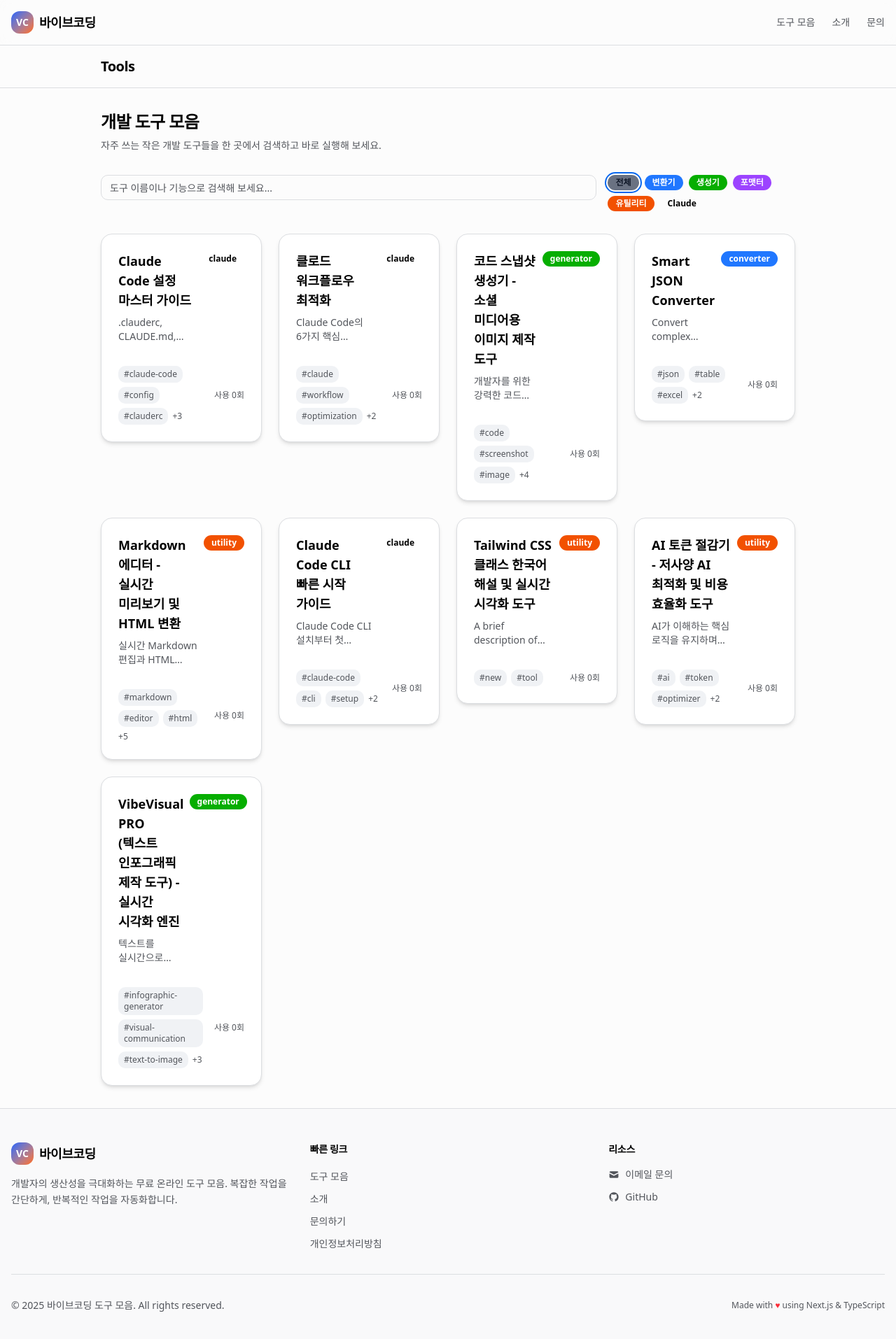
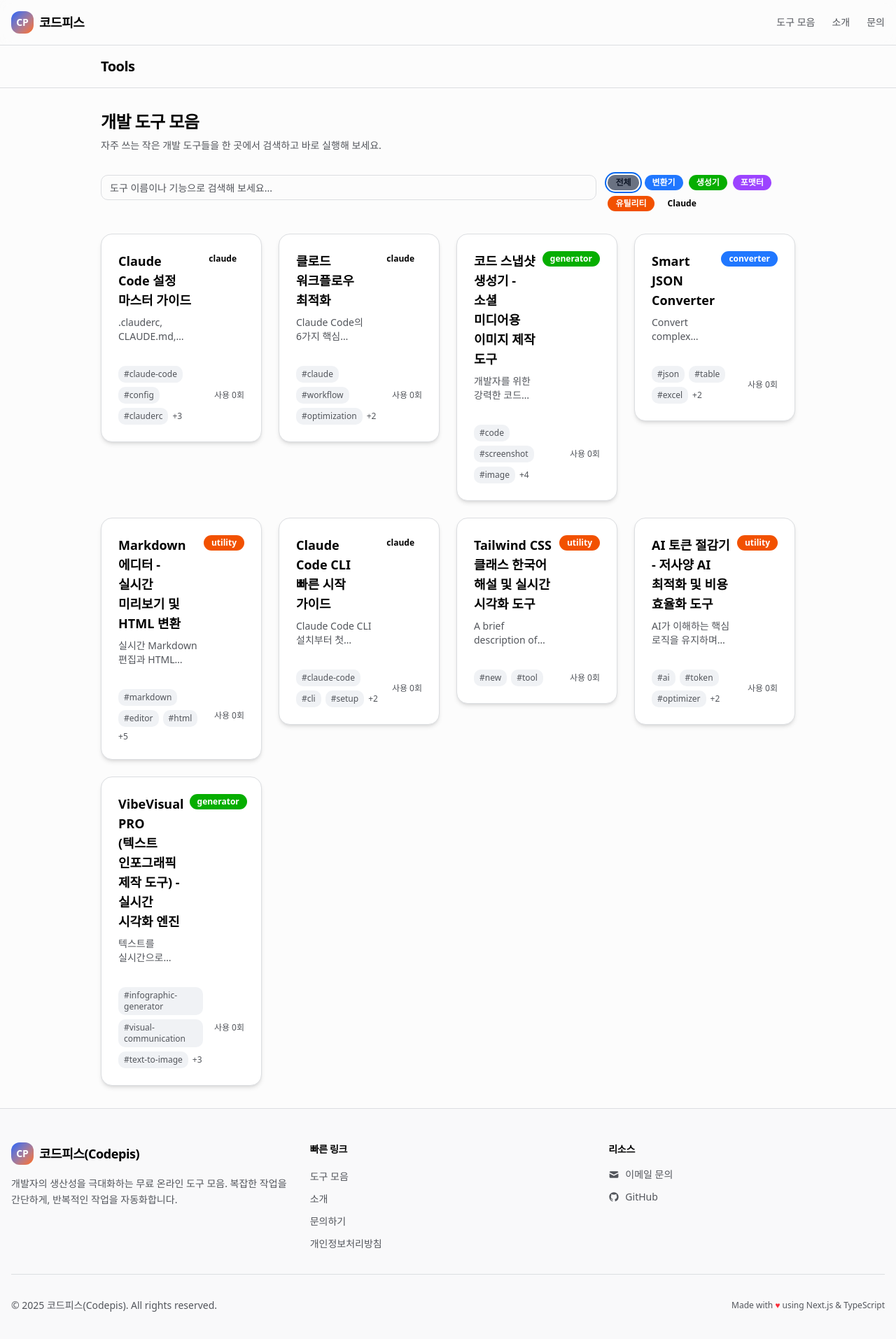
Before and after one commit to xhfn78/blog-project, a Next.js app: page / in a window 1280 px wide. Shown: the top 1914 px of the page at 70% size. Built offline with nearby package versions, Linux system fonts and the light colour scheme; no server answers.

Commit message:
seo: 브랜드명 코드피스로 전면 교체 및 네이버 소유권 확인 재시도

```diff
--- a/src/app/layout.tsx
+++ b/src/app/layout.tsx
@@ -85,7 +85,7 @@ export const metadata: Metadata = {
   // 추가 SEO 최적화
   category: "technology",
   verification: {
-    google: "google-site-verification-code", // 실제 코드로 교체 필요 시 말씀해 주세요
+    google: "google-site-verification-code",
     naver: "d0f1fdd17ed78788d85e2e01e0b0c45eed93df4c",
   },
 };
@@ -99,26 +99,22 @@ export default function RootLayout({
   const jsonLd = {
     "@context": "https://schema.org",
     "@type": "WebSite",
-    name: "바이브코딩 도구 모음",
-    description: "프론트엔드 개발을 가속화하는 전문가급 온라인 도구 모음",
-    url: process.env.NEXT_PUBLIC_SITE_URL || "https://yourdomain.com",
+    name: "코드피스(Codepis)",
+    description: "개발 생산성을 높이는 전문가용 무료 온라인 도구 모음",
+    url: "https://codepis.com",
     publisher: {
       "@type": "Organization",
-      name: "바이브코딩",
+      name: "코드피스",
       logo: {
         "@type": "ImageObject",
-        url: `${
-          process.env.NEXT_PUBLIC_SITE_URL || "https://yourdomain.com"
-        }/logo.png`,
+        url: "https://codepis.com/logo.png",
       },
     },
     potentialAction: {
       "@type": "SearchAction",
       target: {
         "@type": "EntryPoint",
-        urlTemplate: `${
-          process.env.NEXT_PUBLIC_SITE_URL || "https://yourdomain.com"
-        }/tools?q={search_term_string}`,
+        urlTemplate: "https://codepis.com/tools?q={search_term_string}",
       },
       "query-input": "required name=search_term_string",
     },
@@ -127,15 +123,13 @@ export default function RootLayout({
   const organizationJsonLd = {
     "@context": "https://schema.org",
     "@type": "Organization",
-    name: "바이브코딩",
-    url: process.env.NEXT_PUBLIC_SITE_URL || "https://yourdomain.com",
-    logo: `${
-      process.env.NEXT_PUBLIC_SITE_URL || "https://yourdomain.com"
-    }/logo.png`,
-    sameAs: ["https://github.com/vibecoding"],
+    name: "코드피스",
+    url: "https://codepis.com",
+    logo: "https://codepis.com/logo.png",
+    sameAs: ["https://github.com/codepis"],
     contactPoint: {
       "@type": "ContactPoint",
-      email: "contact@vibecoding.com",
+      email: "contact@codepis.com",
       contactType: "고객 지원",
     },
   };
@@ -165,10 +159,10 @@ export default function RootLayout({
               {/* Logo */}
               <Link href="/" className="flex items-center gap-2 group">
                 <div className="w-8 h-8 rounded-lg bg-gradient-to-br from-blue-600 to-orange-500 flex items-center justify-center transition-transform group-hover:scale-110">
-                  <span className="text-white font-bold text-sm">VC</span>
+                  <span className="text-white font-bold text-sm">CP</span>
                 </div>
                 <span className="text-lg font-bold tracking-tight hidden sm:inline-block">
-                  바이브코딩
+                  코드피스
                 </span>
               </Link>
 
@@ -207,9 +201,9 @@ export default function RootLayout({
                 <div className="space-y-4">
                   <div className="flex items-center gap-2">
                     <div className="w-8 h-8 rounded-lg bg-gradient-to-br from-blue-600 to-orange-500 flex items-center justify-center">
-                      <span className="text-white font-bold text-sm">VC</span>
+                      <span className="text-white font-bold text-sm">CP</span>
                     </div>
-                    <h3 className="font-bold text-lg">바이브코딩</h3>
+                    <h3 className="font-bold text-lg">코드피스(Codepis)</h3>
                   </div>
                   <p className="text-sm text-muted-foreground leading-relaxed">
                     개발자의 생산성을 극대화하는 무료 온라인 도구 모음. 복잡한
@@ -262,7 +256,7 @@ export default function RootLayout({
                   <ul className="space-y-2">
                     <li>
                       <a
-                        href="mailto:contact@vibecoding.com"
+                        href="mailto:contact@codepis.com"
                         className="text-sm text-muted-foreground hover:text-foreground transition-colors inline-flex items-center gap-2"
                       >
                         <svg
@@ -278,7 +272,7 @@ export default function RootLayout({
                     </li>
                     <li>
                       <a
-                        href="https://github.com/vibecoding"
+                        href="https://github.com/codepis"
                         target="_blank"
                         rel="noopener noreferrer"
                         className="text-sm text-muted-foreground hover:text-foreground transition-colors inline-flex items-center gap-2"
@@ -303,7 +297,7 @@ export default function RootLayout({
 
               {/* Bottom Bar */}
               <div className="pt-8 border-t flex flex-col md:flex-row justify-between items-center gap-4 text-sm text-muted-foreground">
-                <p>© 2025 바이브코딩 도구 모음. All rights reserved.</p>
+                <p>© 2025 코드피스(Codepis). All rights reserved.</p>
                 <p className="text-xs">
                   Made with <span className="text-red-500">♥</span> using
                   Next.js & TypeScript
```
